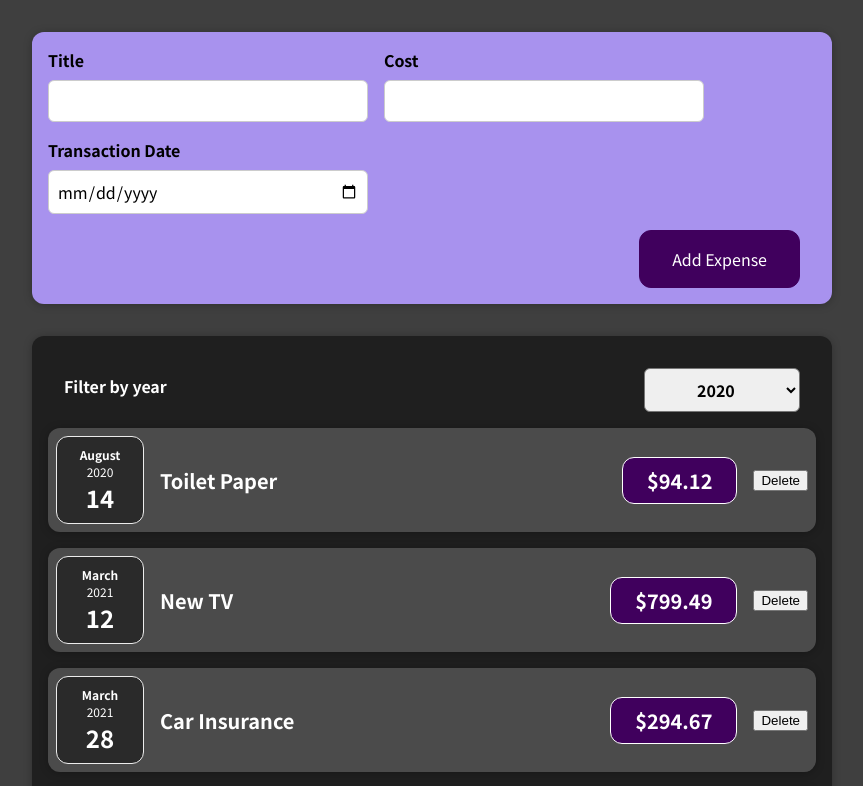
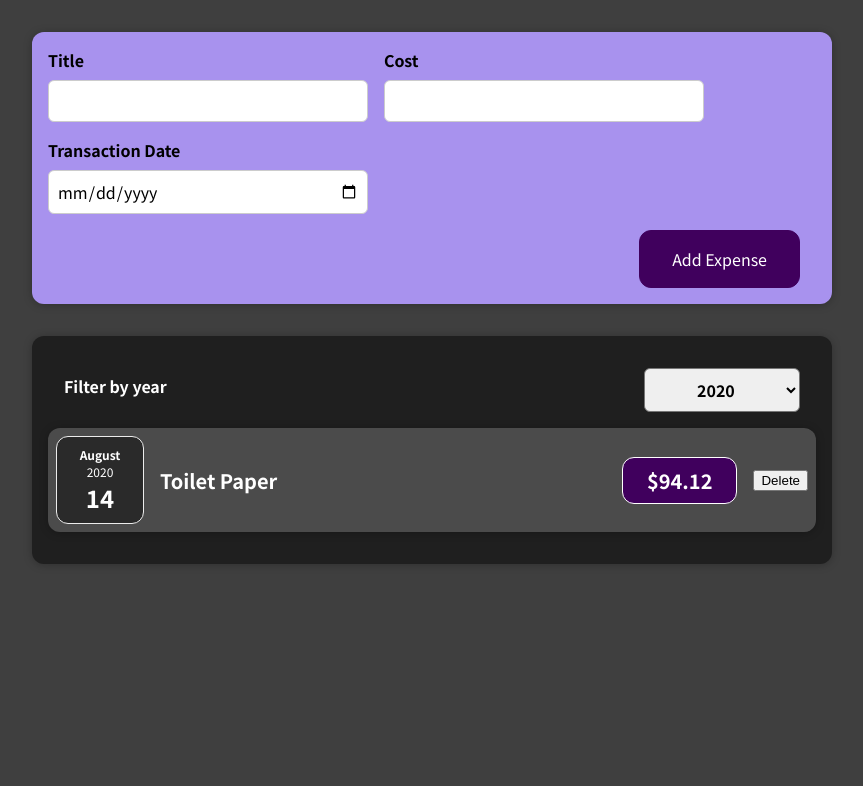
Before and after one commit to tysongf/expensify, a React (Create React App) app: page / in a window 1280 px wide. Shown: the top 786 px of the page, without its empty margins (208-1071 px from the left). Built offline with nearby package versions, Linux system fonts and the light colour scheme.

Commit message:
User ternary operators to show filtered expenses, or 'no expenses found' message.

```diff
--- a/src/components/Expenses/ExpenseList.js
+++ b/src/components/Expenses/ExpenseList.js
@@ -11,13 +11,20 @@
       setYearFilter(year);
    };
 
+   const filteredExpenses = props.expenses.filter((expense) => {
+      return expense.date.getFullYear().toString() === yearFilter;
+   });
+
    return (
       <Card className="expense-list">
          <ExpenseFilter
             selected={yearFilter}
             onExpenseFilter={handleExpenseFilter}
          />
-         {props.expenses.map((expense) => (
+         {filteredExpenses.length === 0 && <p>No expenses found.</p>}
+
+         {filteredExpenses.length > 0 &&
+            filteredExpenses.map((expense) => (
                <ExpenseItem
                   key={expense.id}
                   title={expense.title}
```
Lines whose indentation alone changed are shown as unchanged.
